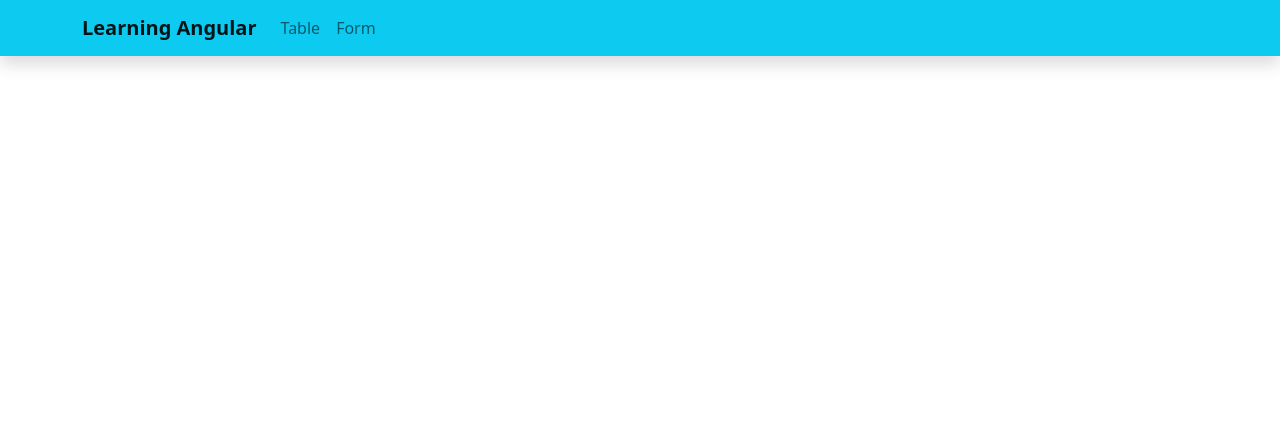
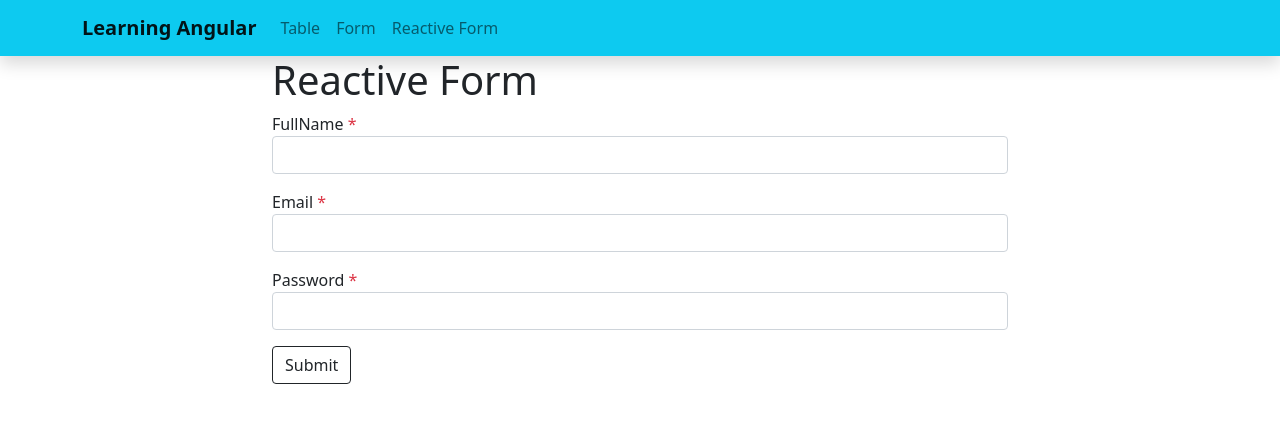
Before and after one commit to SajanKc/learning-angular, an Angular app: page /reactive-form in a window 1280 px wide. Before the commit this address led to /. Shown: the top 422 px of the page. Built offline with nearby package versions, Linux system fonts and the light colour scheme.

Commit message:
reactive form with validation added

```diff
--- a/src/app/app-routing.module.ts
+++ b/src/app/app-routing.module.ts
@@ -1,6 +1,7 @@
 import { NgModule } from '@angular/core';
 import { RouterModule, Routes } from '@angular/router';
 import { HomeComponent } from './components/home/home.component';
+import { ReactiveFormComponent } from './components/reactive-form/reactive-form.component';
 import { RegisterFormComponent } from './components/register-form/register-form.component';
 import { UserTableComponent } from './components/user-table/user-table.component';
 import { ViewUserComponent } from './components/view-user/view-user.component';
@@ -24,6 +25,10 @@ const routes: Routes = [
     component: RegisterFormComponent,
   },
   {
+    path: 'reactive-form',
+    component: ReactiveFormComponent,
+  },
+  {
     path: 'view-user/:id',
     component: ViewUserComponent,
   },
--- a/src/app/app.component.html
+++ b/src/app/app.component.html
@@ -20,6 +20,9 @@
         <li class="nav-item">
           <a class="nav-link" routerLink="/form">Form</a>
         </li>
+        <li class="nav-item">
+          <a class="nav-link" routerLink="/reactive-form">Reactive Form</a>
+        </li>
       </ul>
     </div>
   </div>
--- a/src/app/app.module.ts
+++ b/src/app/app.module.ts
@@ -7,7 +7,8 @@ import { HomeComponent } from './components/home/home.component';
 import { ViewUserComponent } from './components/view-user/view-user.component';
 import { RegisterFormComponent } from './components/register-form/register-form.component';
 import { UserTableComponent } from './components/user-table/user-table.component';
-import { FormsModule } from '@angular/forms';
+import { FormsModule, ReactiveFormsModule } from '@angular/forms';
+import { ReactiveFormComponent } from './components/reactive-form/reactive-form.component';
 
 @NgModule({
   declarations: [
@@ -16,8 +17,9 @@ import { FormsModule } from '@angular/forms';
     ViewUserComponent,
     RegisterFormComponent,
     UserTableComponent,
+    ReactiveFormComponent,
   ],
-  imports: [BrowserModule, AppRoutingModule, FormsModule],
+  imports: [BrowserModule, AppRoutingModule, FormsModule, ReactiveFormsModule],
   providers: [],
   bootstrap: [AppComponent],
 })
--- /dev/null
+++ b/src/app/components/reactive-form/reactive-form.component.html
@@ -0,0 +1,89 @@
+<div class="container mb-4">
+  <div class="row">
+    <div class="col-md-8 offset-md-2">
+      <h1>Reactive Form</h1>
+      <form [formGroup]="reactiveform">
+        <div class="mb-3">
+          <label> FullName <span class="text-danger">*</span></label>
+          <input
+            formControlName="name"
+            type="text"
+            class="form-control"
+            aria-label="User First Name"
+          />
+          <span
+            *ngIf="
+              submited ||
+              forms['name'].dirty ||
+              (forms['name'].touched && forms['name'].invalid)
+            "
+            class="info-msg text.danger"
+          >
+            <small
+              *ngIf="forms['name'].errors && forms['name'].errors"
+              class="text-danger"
+            >
+              Name is required</small
+            >
+          </span>
+        </div>
+        <div class="mb-3">
+          <label> Email <span class="text-danger">*</span></label>
+          <input
+            type="email"
+            class="form-control"
+            id="exampleInputEmail1"
+            name="email"
+            formControlName="email"
+          />
+          <span
+            *ngIf="
+              submited ||
+              forms['email'].dirty ||
+              (forms['email'].touched && forms['email'].invalid)
+            "
+            class="text.danger"
+          >
+            <small
+              *ngIf="forms['name'].errors && forms['name'].errors"
+              class="text-danger"
+              >Email is required</small
+            >
+          </span>
+        </div>
+        <div class="mb-3">
+          <label> Password <span class="text-danger">*</span></label>
+          <input
+            type="password"
+            class="form-control"
+            id="exampleInputPassword1"
+            name="password"
+            formControlName="password"
+          />
+          <span
+            *ngIf="
+              submited ||
+              forms['password'].dirty ||
+              (forms['password'].touched && forms['password'].invalid)
+            "
+            class="info-msg text.danger"
+          >
+            <small
+              class="text-danger"
+              *ngIf="forms['name'].errors && forms['name'].errors"
+              >Password is required</small
+            ></span
+          >
+        </div>
+
+        <button
+          type="submit"
+          class="btn btn-outline-dark"
+          (click)="onSubmitForm(reactiveform)"
+        >
+          Submit
+        </button>
+      </form>
+    </div>
+  </div>
+</div>
--- /dev/null
+++ b/src/app/components/reactive-form/reactive-form.component.ts
@@ -0,0 +1,40 @@
+import { Component, OnInit } from '@angular/core';
+import {
+  FormGroup,
+  FormBuilder,
+  Validators,
+  AbstractControl,
+} from '@angular/forms';
+
+@Component({
+  selector: 'app-reactive-form',
+  templateUrl: './reactive-form.component.html',
+  styleUrls: ['./reactive-form.component.scss'],
+})
+export class ReactiveFormComponent implements OnInit {
+  reactiveform: FormGroup = new FormGroup({});
+  submited: Boolean = false;
+
+  constructor(private form: FormBuilder) {}
+  ngOnInit(): void {
+    this.reactiveform = this.form.group({
+      name: [undefined, Validators.required],
+      email: [
+        undefined,
+        Validators.compose([Validators.required, Validators.email]),
+      ],
+      password: [undefined, Validators.required],
+    });
+  }
+  get forms(): {
+    [key: string]: AbstractControl;
+  } {
+    return this.reactiveform.controls;
+  }
+  onSubmitForm(form: any): void {
+    this.submited = true;
+    if (this.reactiveform.valid) {
+      console.log(form.value);
+    }
+  }
+}
```
Also changed, not shown: src/app/components/reactive-form/reactive-form.component.scss (added), 1 other file (tests, documents, lock files or other folders).
